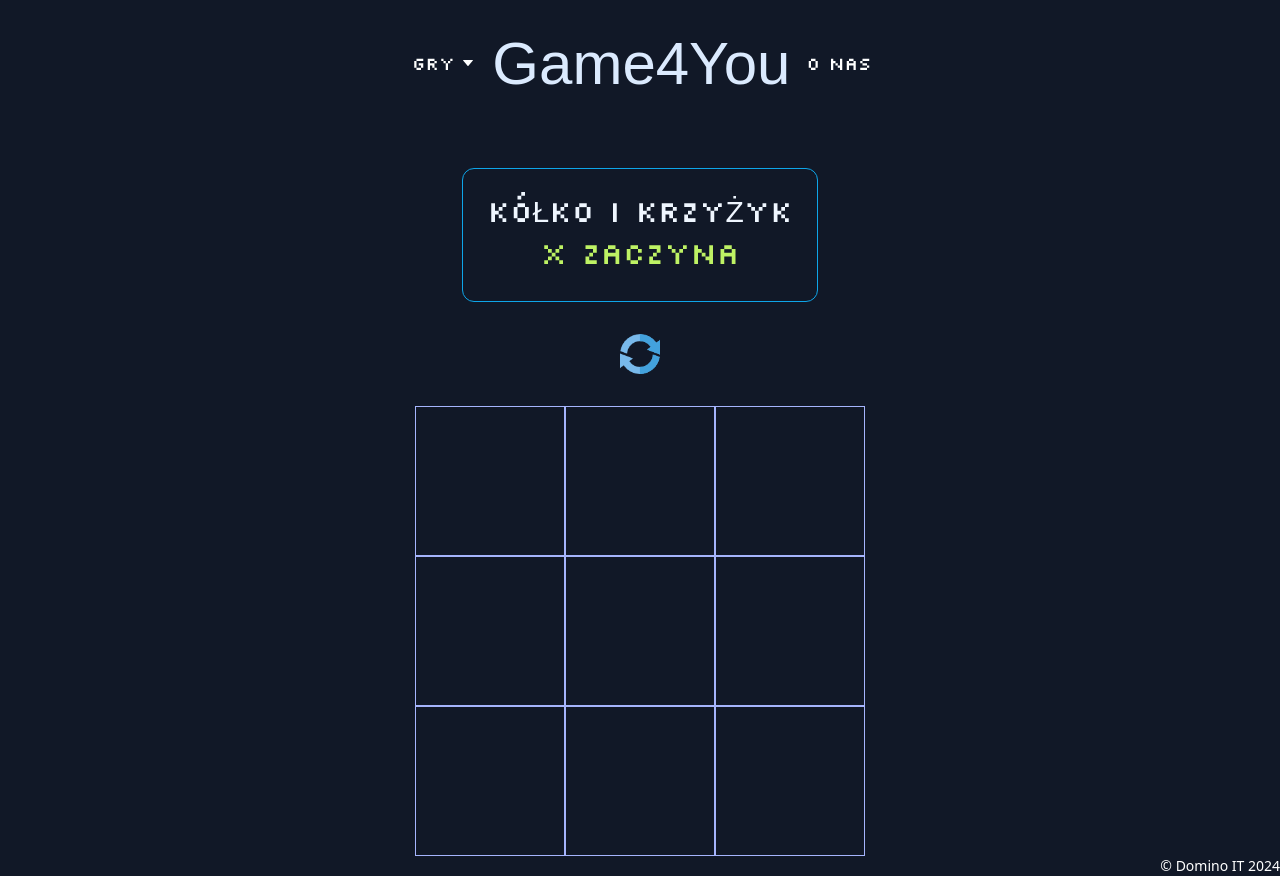
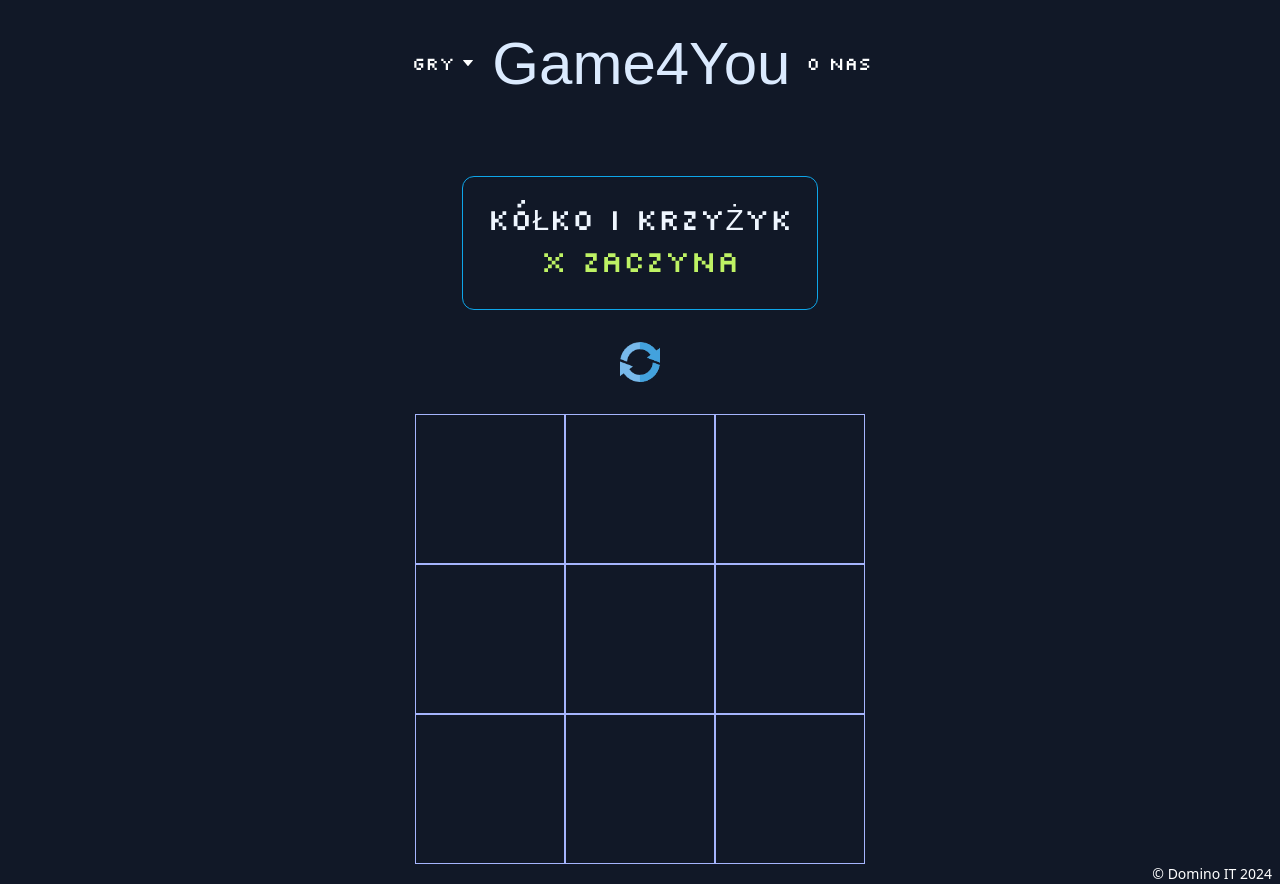
Before and after one commit to DominoxB/Game4You, a Vue app: page /SinglePlayer in a window 1280 px wide. Built offline with nearby package versions, Linux system fonts and the light colour scheme; a web font is replaced by a local one; what tailwindcss-animated would draw is missing.

Commit message:
feat: set single player version

```diff
--- a/src/components/atoms/FooterContent.vue
+++ b/src/components/atoms/FooterContent.vue
@@ -1,5 +1,5 @@
 <template>
-  <div class="text-white text-sm md:text-basic mt-auto flex justify-end">
+  <div class="text-white text-sm md:text-basic mt-auto flex justify-end mr-2">
     <span>&copy; Domino IT {{ year }}</span>
   </div>
 </template>
--- a/src/components/organisms/SinglePlayerGame.vue
+++ b/src/components/organisms/SinglePlayerGame.vue
@@ -11,7 +11,7 @@
         <source src="../sounds/draw.mp3" type="audio/mpeg">
       </audio>
     </div>
-    <div class="flex justify-center items-center">
+    <div class="flex justify-center items-center mt-12 md:mt-2">
       <TicTacToeInfoBoard :message="infoText"
         :class="winX.includes(true) || winO.includes(true) ? 'animate-jump' : 'animate-none'" />
     </div>
```
